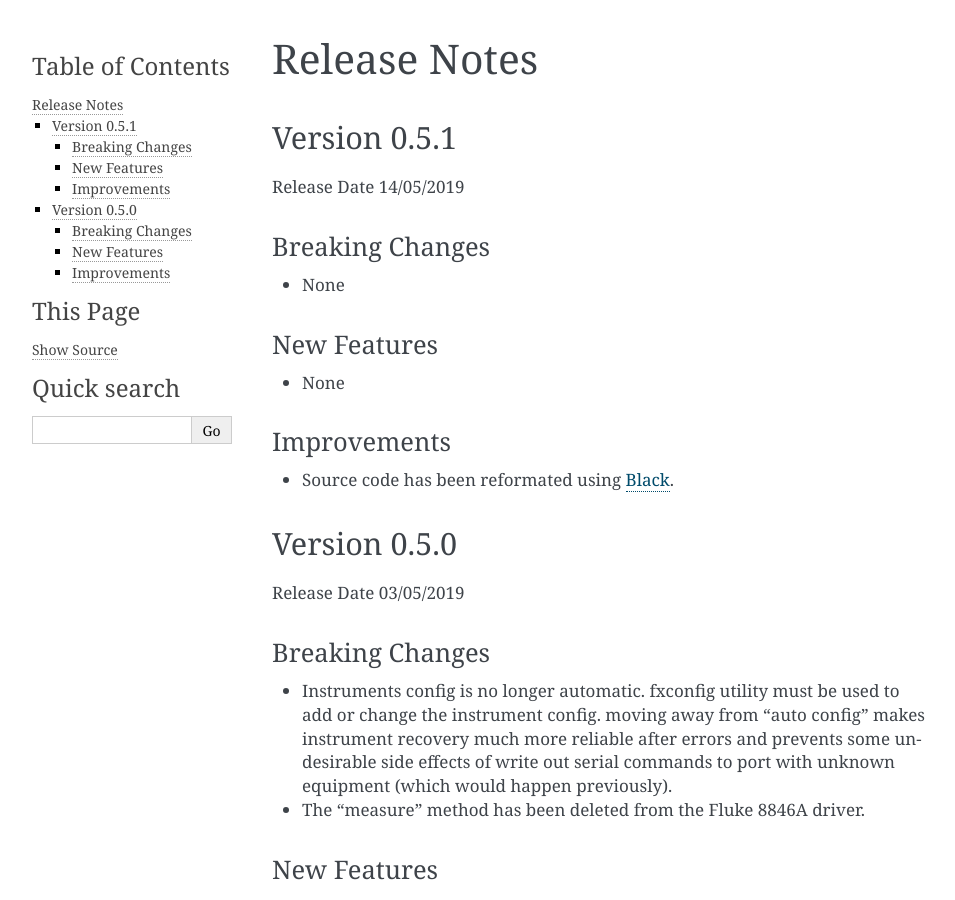
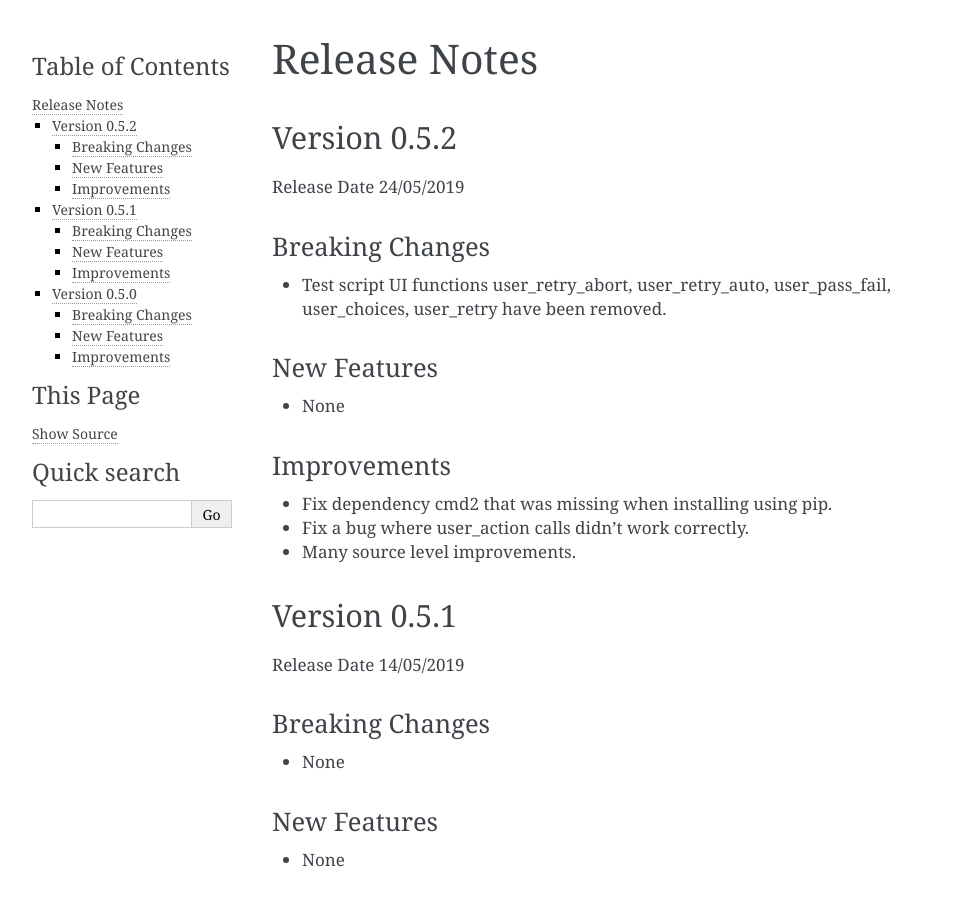
Before and after one commit to PyFixate/Fixate, a Sphinx documentation site: the page built from docs/source/release-notes.rst, in a window 1280 px wide and 900 px high. Shown: the whole window, without its empty margins (148-1103 px from the left). Built offline with Sphinx 7.4.7, drawn with Linux system fonts in a browser that asks for light colours.

Commit message:
Update release notes

```diff
--- a/docs/source/release-notes.rst
+++ b/docs/source/release-notes.rst
@@ -1,6 +1,25 @@
 ==================================
 Release Notes
 ==================================
+*************
+Version 0.5.2
+*************
+Release Date 24/05/2019
+
+Breaking Changes
+################
+- Test script UI functions user_retry_abort, user_retry_auto, user_pass_fail, user_choices, user_retry have been removed.
+
+New Features
+############
+- None
+
+Improvements
+############
+- Fix dependency cmd2 that was missing when installing using pip.
+- Fix a bug where user_action calls didn't work correctly.
+- Many source level improvements.
+
 *************
 Version 0.5.1
 *************
```
